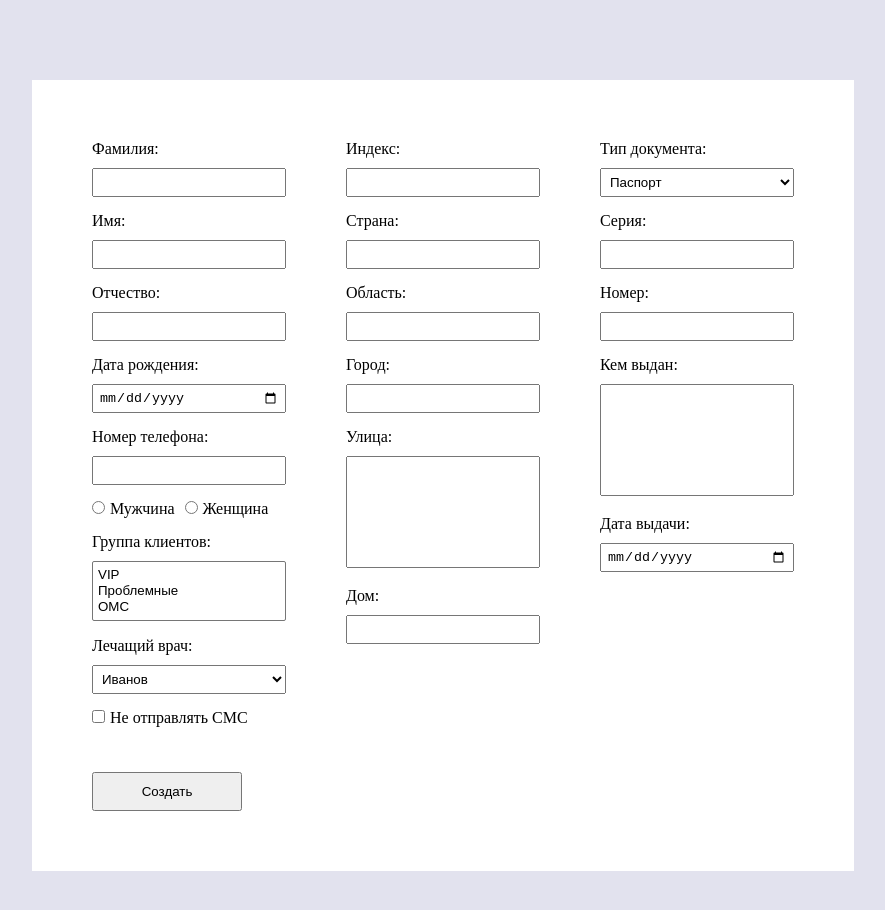
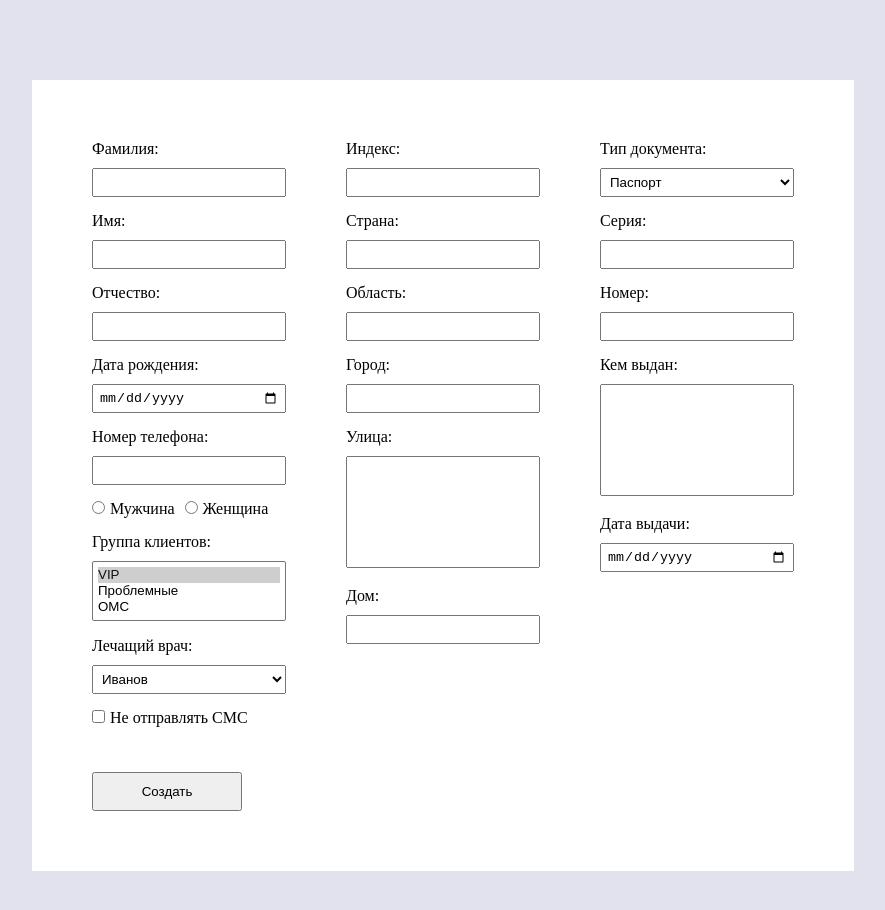
Before and after one commit to aGants/create-client, a Vue app: page / in a window 1280 px wide. Shown: the top 910 px of the page, without its empty margins (197-1082 px from the left). Built offline with nearby package versions, Linux system fonts and the light colour scheme.

Commit message:
vue mselector

```diff
--- a/src/components/clients.vue
+++ b/src/components/clients.vue
@@ -37,10 +37,12 @@
 
       <div class="form-group">
         <label for="clients" class="form-group__label">Группа клиентов:</label>
-        <select id="clients" class="form-group__input_select" multiple size="3">
-          <option>VIP</option>
-          <option>Проблемные</option>
-          <option>ОМС</option>
+        <select id="clients" class="form-group__input_select" multiple size="3" v-model='client'>
+          <option v-for="(client, index) in clients"
+            :value="client.value"
+            :key='index'>
+            {{ client.label }}
+            </option>
         </select>
       </div>
 
@@ -178,6 +180,21 @@ export default {
           label: 'Вод. удостоверение',
           value: 'Drivers license'
         },
+      ],
+      client: ['VIP'],
+      clients: [
+        {
+          label: 'VIP',
+          value: 'VIP'
+        },
+        {
+          label: 'Проблемные',
+          value: 'Problem'
+        },
+        {
+          label: 'ОМС',
+          value: 'OMC'
+        }
       ]
     }
   }
```
